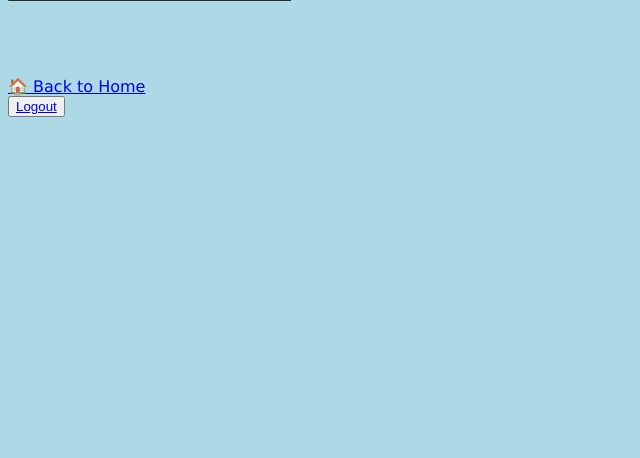
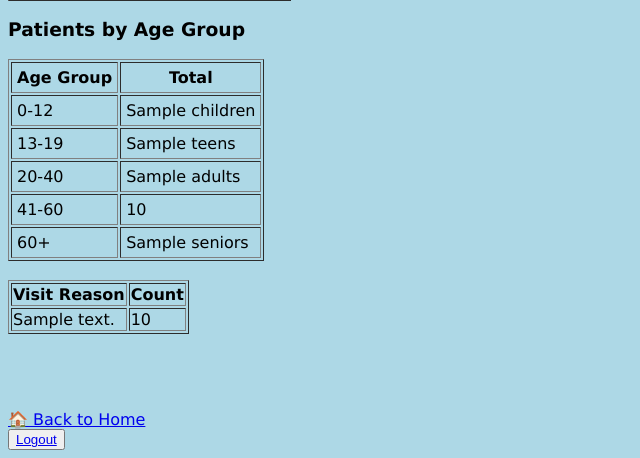
Before and after one commit to mahesivaya/proton, a Django app: template proton/templates/executive/executive.html in a window 1280 px wide. Shown: the part 442-900 px from the top of the page, without its empty margins (0-640 px from the left). Before the commit the page ends 559 px from the top, so only its background shows below. Run offline with Django 3.2, Linux system fonts and the light colour scheme; the template is opened without the code that fills it: most values are stand-ins (such as "Sample title", 1, 10 or a date in 2020).

Commit message:
More details graph about the patient in admin page.

```diff
--- a/proton/templates/executive/executive.html
+++ b/proton/templates/executive/executive.html
@@ -48,6 +48,33 @@
   {% endfor %}
 </table>
 
+<h3>Patients by Age Group</h3>
+
+<table border="1" cellpadding="5">
+    <tr><th>Age Group</th><th>Total</th></tr>
+    <tr><td>0-12</td><td>{{ age_groups.children }}</td></tr>
+    <tr><td>13-19</td><td>{{ age_groups.teens }}</td></tr>
+    <tr><td>20-40</td><td>{{ age_groups.adults }}</td></tr>
+    <tr><td>41-60</td><td>{{ age_groups.middle_age }}</td></tr>
+    <tr><td>60+</td><td>{{ age_groups.seniors }}</td></tr>
+</table>
+
+<br>
+<table border="1">
+  <tr>
+      <th>Visit Reason</th>
+      <th>Count</th>
+  </tr>
+
+  {% for row in visit_reason_group %}
+  <tr>
+      <td>{{ row.visit_reason }}</td>
+      <td>{{ row.total }}</td>
+  </tr>
+  {% endfor %}
+</table>
+
+
 <br><br>
 <!-- <h3>Patients Registered Per Day</h3>
 <table border="1" cellpadding="8" cellspacing="0">
```
Also changed, not shown: proton/executive/views.py (+23 -1 lines).
